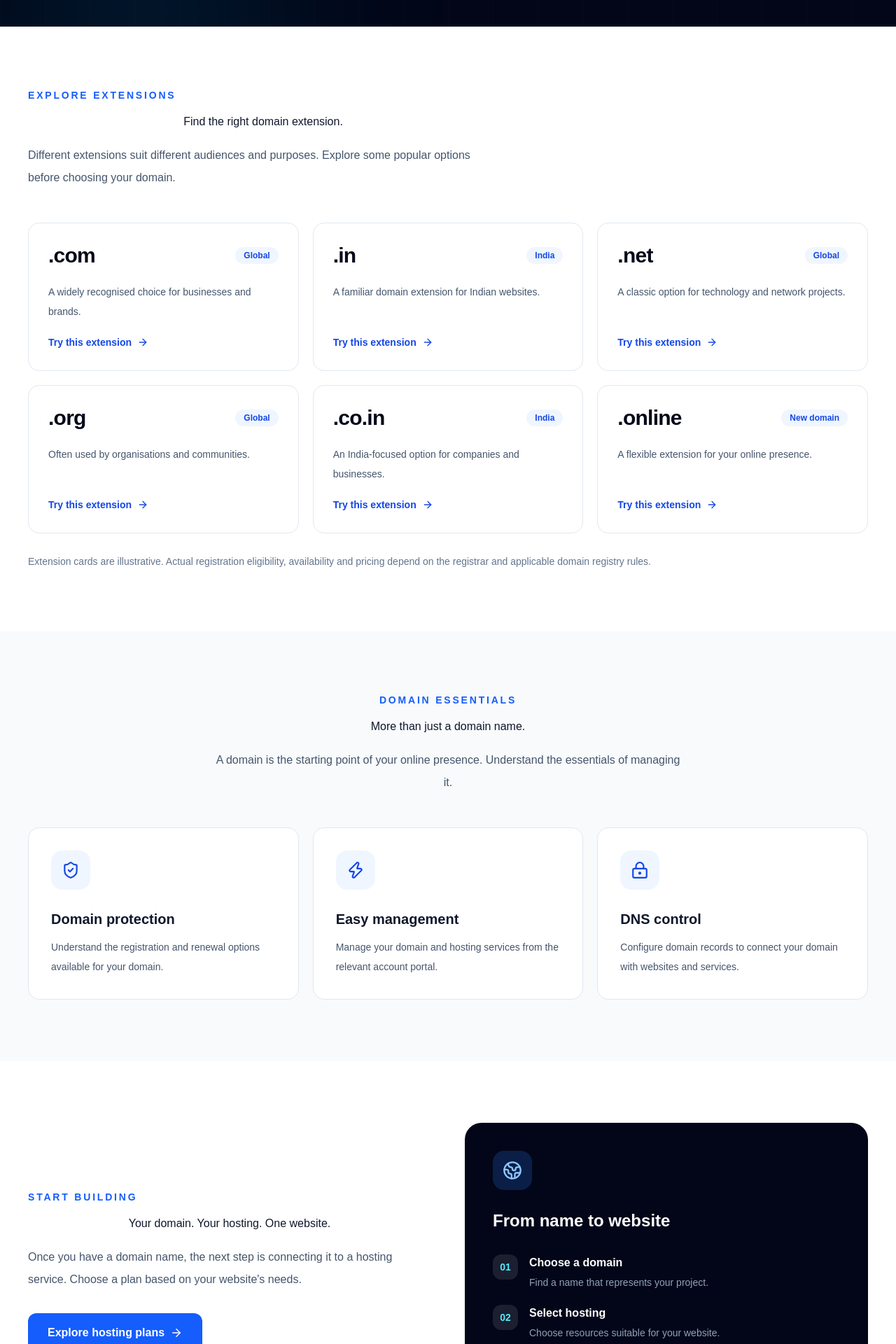
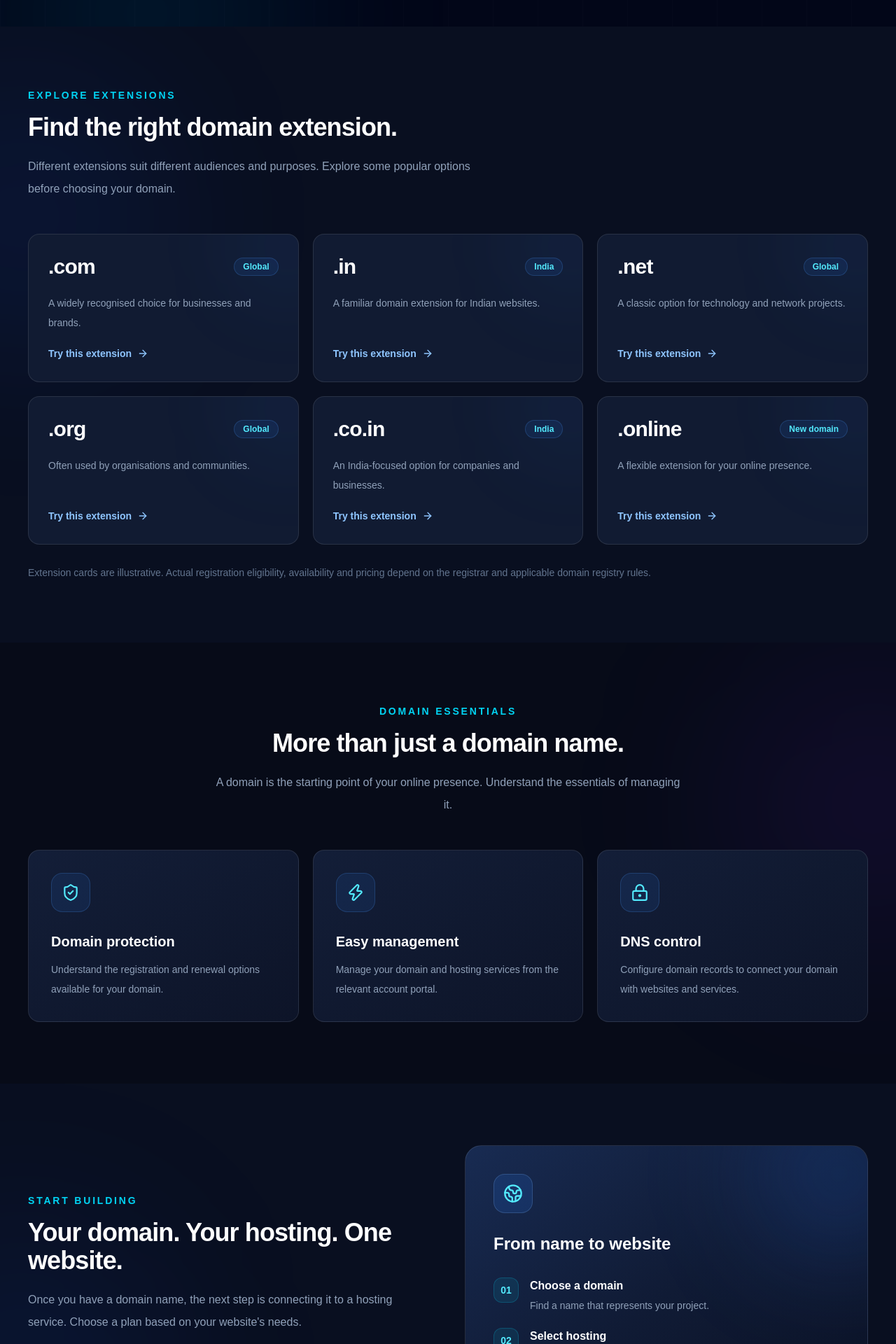
Before and after one commit to shreyareddy-dev/shrotihost-redesign, a Next.js app: page /domains in a window 1280 px wide. Shown: the part 720-2640 px from the top of the page at 70% size. Built offline with nearby package versions, Linux system fonts and the light colour scheme.

Commit message:
Polish domains page dark theme

```diff
--- a/src/app/domains/page.tsx
+++ b/src/app/domains/page.tsx
@@ -69,6 +69,34 @@ const benefits = [
   },
 ];
 
+const faqs = [
+  {
+    question: "What is a domain name?",
+    answer:
+      "A domain name is the address people use to access your website, such as example.com.",
+  },
+  {
+    question: "Can I register any domain name?",
+    answer:
+      "A domain must meet the relevant registry requirements and must be available for registration. Some extensions also have eligibility restrictions.",
+  },
+  {
+    question: "What happens after I register a domain?",
+    answer:
+      "You can configure DNS records to point your domain to a hosting server, website or other online service.",
+  },
+  {
+    question: "Can I transfer an existing domain?",
+    answer:
+      "Domain transfers depend on the extension, registrar rules, domain status and applicable transfer requirements. Contact the team to confirm the process.",
+  },
+  {
+    question: "Does this search show live availability?",
+    answer:
+      "No. This redesigned page validates the format of a domain name only. It does not query a registrar or confirm availability.",
+  },
+];
+
 function isValidDomain(value: string) {
   const domain = value.trim().toLowerCase();
 
@@ -101,9 +129,9 @@ export default function DomainsPage() {
   }
 
   return (
-    <main className="overflow-hidden bg-white text-slate-900">
+    <main className="overflow-hidden bg-[#070b18] text-white">
       {/* HERO AND DOMAIN SEARCH */}
-      <section className="relative isolate bg-slate-950 text-white">
+      <section className="relative isolate overflow-hidden bg-slate-950 text-white">
         <div className="absolute inset-0 -z-10 overflow-hidden">
           <div className="absolute -right-32 -top-40 h-[480px] w-[480px] rounded-full bg-blue-600/20 blur-[120px]" />
           <div className="absolute -bottom-48 left-0 h-[420px] w-[420px] rounded-full bg-cyan-500/10 blur-[120px]" />
@@ -162,7 +190,10 @@ export default function DomainsPage() {
             </form>
 
             {result === "invalid" && (
-              <p role="alert" className="mx-auto mt-4 max-w-2xl text-sm font-medium text-rose-300">
+              <p
+                role="alert"
+                className="mx-auto mt-4 max-w-2xl text-sm font-medium text-rose-300"
+              >
                 Please enter a valid domain name, such as example.com.
               </p>
             )}
@@ -209,15 +240,18 @@ export default function DomainsPage() {
       </section>
 
       {/* EXTENSIONS */}
-      <section className="container-shell section-spacing">
+      <section className="relative overflow-hidden bg-[#090f20]">
+        <div className="pointer-events-none absolute -left-40 top-20 h-96 w-96 rounded-full bg-blue-600/10 blur-[120px]" />
+
+        <div className="container-shell section-spacing relative">
           <div className="max-w-2xl">
-          <p className="text-sm font-bold uppercase tracking-[0.2em] text-blue-600">
+            <p className="text-sm font-bold uppercase tracking-[0.2em] text-cyan-400">
               Explore extensions
             </p>
-          <h2 className="section-heading mt-4">
+            <h2 className="mt-4 text-3xl font-extrabold tracking-tight text-white sm:text-4xl">
               Find the right domain extension.
             </h2>
-          <p className="mt-5 leading-8 text-slate-600">
+            <p className="mt-5 leading-8 text-slate-400">
               Different extensions suit different audiences and purposes.
               Explore some popular options before choosing your domain.
             </p>
@@ -233,28 +267,32 @@ export default function DomainsPage() {
                   setResult("");
                   window.scrollTo({ top: 0, behavior: "smooth" });
                 }}
-              className="group rounded-2xl border border-slate-200 bg-white p-7 text-left transition duration-300 hover:-translate-y-1 hover:border-blue-200 hover:shadow-xl hover:shadow-blue-900/5"
+                className="group relative overflow-hidden rounded-2xl border border-white/10 bg-[#111b32] p-7 text-left transition duration-300 hover:-translate-y-1 hover:border-blue-400/50 hover:bg-[#162342] hover:shadow-xl hover:shadow-blue-950/30"
               >
-              <div className="flex items-center justify-between">
-                <span className="text-3xl font-extrabold tracking-tight text-slate-950">
+                <div className="absolute -right-12 -top-12 h-32 w-32 rounded-full bg-blue-500/10 blur-3xl transition group-hover:bg-cyan-400/20" />
+
+                <div className="relative flex items-center justify-between gap-3">
+                  <span className="text-3xl font-extrabold tracking-tight text-white">
                     {extension.name}
                   </span>
-                <span className="rounded-full bg-blue-50 px-3 py-1 text-xs font-semibold text-blue-700">
+                  <span className="rounded-full border border-blue-400/20 bg-blue-500/10 px-3 py-1 text-xs font-semibold text-cyan-300">
                     {extension.category}
                   </span>
                 </div>
 
-              <p className="mt-5 min-h-14 text-sm leading-7 text-slate-600">
+                <p className="relative mt-5 min-h-14 text-sm leading-7 text-slate-400">
                   {extension.description}
                 </p>
 
-              <span className="mt-5 inline-flex items-center gap-2 text-sm font-bold text-blue-700">
+                <span className="relative mt-5 inline-flex items-center gap-2 text-sm font-bold text-blue-300 transition group-hover:text-cyan-300">
                   Try this extension
                   <ArrowRight
                     size={16}
                     className="transition group-hover:translate-x-1"
                   />
                 </span>
+
+                <span className="absolute bottom-0 left-0 h-1 w-0 bg-gradient-to-r from-blue-500 to-cyan-400 transition-all duration-300 group-hover:w-full" />
               </button>
             ))}
           </div>
@@ -264,19 +302,22 @@ export default function DomainsPage() {
             availability and pricing depend on the registrar and applicable
             domain registry rules.
           </p>
+        </div>
       </section>
 
       {/* BENEFITS */}
-      <section className="bg-slate-50">
-        <div className="container-shell section-spacing">
+      <section className="relative overflow-hidden bg-[#070b18]">
+        <div className="pointer-events-none absolute -right-40 top-10 h-96 w-96 rounded-full bg-violet-600/10 blur-[130px]" />
+
+        <div className="container-shell section-spacing relative">
           <div className="mx-auto max-w-2xl text-center">
-            <p className="text-sm font-bold uppercase tracking-[0.2em] text-blue-600">
+            <p className="text-sm font-bold uppercase tracking-[0.2em] text-cyan-400">
               Domain essentials
             </p>
-            <h2 className="section-heading mt-4">
+            <h2 className="mt-4 text-3xl font-extrabold tracking-tight text-white sm:text-4xl">
               More than just a domain name.
             </h2>
-            <p className="mt-5 leading-8 text-slate-600">
+            <p className="mt-5 leading-8 text-slate-400">
               A domain is the starting point of your online presence.
               Understand the essentials of managing it.
             </p>
@@ -289,17 +330,17 @@ export default function DomainsPage() {
               return (
                 <div
                   key={benefit.title}
-                  className="rounded-2xl border border-slate-200 bg-white p-8"
+                  className="group rounded-2xl border border-white/10 bg-gradient-to-br from-[#131e38] to-[#0d1428] p-8 transition duration-300 hover:-translate-y-1 hover:border-blue-400/40 hover:shadow-xl hover:shadow-blue-950/20"
                 >
-                  <div className="flex h-14 w-14 items-center justify-center rounded-2xl bg-blue-50 text-blue-700">
+                  <div className="flex h-14 w-14 items-center justify-center rounded-2xl border border-blue-400/20 bg-blue-500/10 text-cyan-300 transition group-hover:bg-blue-500/20">
                     <Icon size={26} />
                   </div>
 
-                  <h3 className="mt-7 text-xl font-bold">
+                  <h3 className="mt-7 text-xl font-bold text-white">
                     {benefit.title}
                   </h3>
 
-                  <p className="mt-3 text-sm leading-7 text-slate-600">
+                  <p className="mt-3 text-sm leading-7 text-slate-400">
                     {benefit.description}
                   </p>
                 </div>
@@ -310,16 +351,19 @@ export default function DomainsPage() {
       </section>
 
       {/* DOMAIN AND HOSTING */}
-      <section className="container-shell section-spacing">
+      <section className="relative overflow-hidden bg-[#090f20]">
+        <div className="pointer-events-none absolute -left-40 bottom-0 h-96 w-96 rounded-full bg-blue-600/10 blur-[130px]" />
+
+        <div className="container-shell section-spacing relative">
           <div className="grid gap-12 lg:grid-cols-2 lg:items-center">
             <div>
-            <p className="text-sm font-bold uppercase tracking-[0.2em] text-blue-600">
+              <p className="text-sm font-bold uppercase tracking-[0.2em] text-cyan-400">
                 Start building
               </p>
-            <h2 className="section-heading mt-4">
+              <h2 className="mt-4 text-3xl font-extrabold tracking-tight text-white sm:text-4xl">
                 Your domain. Your hosting. One website.
               </h2>
-            <p className="mt-5 leading-8 text-slate-600">
+              <p className="mt-5 leading-8 text-slate-400">
                 Once you have a domain name, the next step is connecting
                 it to a hosting service. Choose a plan based on your
                 website&apos;s needs.
@@ -327,18 +371,22 @@ export default function DomainsPage() {
 
               <Link
                 href="/hosting/shared"
-              className="mt-8 inline-flex items-center gap-2 rounded-xl bg-blue-600 px-7 py-4 font-semibold text-white transition hover:bg-blue-700"
+                className="mt-8 inline-flex items-center gap-2 rounded-xl bg-blue-600 px-7 py-4 font-semibold text-white transition hover:bg-blue-500"
               >
                 Explore hosting plans
                 <ArrowRight size={18} />
               </Link>
             </div>
 
-          <div className="rounded-3xl bg-slate-950 p-8 text-white sm:p-10">
-            <div className="flex h-14 w-14 items-center justify-center rounded-2xl bg-blue-500/20 text-blue-300">
+            <div className="relative overflow-hidden rounded-3xl border border-white/10 bg-gradient-to-br from-[#182b52] via-[#101b35] to-[#0b1123] p-8 text-white sm:p-10">
+              <div className="absolute -right-20 -top-20 h-60 w-60 rounded-full bg-blue-500/20 blur-[80px]" />
+
+              <div className="relative">
+                <div className="flex h-14 w-14 items-center justify-center rounded-2xl border border-blue-300/20 bg-blue-500/15 text-cyan-300">
                   <Globe2 size={28} />
                 </div>
-            <h3 className="mt-7 text-2xl font-bold">
+
+                <h3 className="mt-7 text-2xl font-bold text-white">
                   From name to website
                 </h3>
 
@@ -361,11 +409,14 @@ export default function DomainsPage() {
                     },
                   ].map((step) => (
                     <div key={step.number} className="flex gap-4">
-                  <span className="flex h-9 w-9 shrink-0 items-center justify-center rounded-xl bg-white/10 text-sm font-bold text-cyan-300">
+                      <span className="flex h-9 w-9 shrink-0 items-center justify-center rounded-xl border border-cyan-400/20 bg-cyan-400/10 text-sm font-bold text-cyan-300">
                         {step.number}
                       </span>
+
                       <div>
-                    <h4 className="font-bold">{step.title}</h4>
+                        <h4 className="font-bold text-white">
+                          {step.title}
+                        </h4>
                         <p className="mt-1 text-sm leading-6 text-slate-400">
                           {step.description}
                         </p>
@@ -375,59 +426,38 @@ export default function DomainsPage() {
                 </div>
               </div>
             </div>
+          </div>
+        </div>
       </section>
 
       {/* FAQ */}
-      <section className="bg-slate-50">
-        <div className="container-shell section-spacing">
+      <section className="relative overflow-hidden bg-[#070b18]">
+        <div className="pointer-events-none absolute -right-40 top-0 h-96 w-96 rounded-full bg-violet-600/10 blur-[130px]" />
+
+        <div className="container-shell section-spacing relative">
           <div className="mx-auto max-w-2xl text-center">
-            <p className="text-sm font-bold uppercase tracking-[0.2em] text-blue-600">
+            <p className="text-sm font-bold uppercase tracking-[0.2em] text-cyan-400">
               Frequently asked questions
             </p>
-            <h2 className="section-heading mt-4">
+            <h2 className="mt-4 text-3xl font-extrabold tracking-tight text-white sm:text-4xl">
               Domain questions, answered.
             </h2>
           </div>
 
           <div className="mx-auto mt-12 max-w-3xl space-y-4">
-            {[
-              {
-                question: "What is a domain name?",
-                answer:
-                  "A domain name is the address people use to access your website, such as example.com.",
-              },
-              {
-                question: "Can I register any domain name?",
-                answer:
-                  "A domain must meet the relevant registry requirements and must be available for registration. Some extensions also have eligibility restrictions.",
-              },
-              {
-                question: "What happens after I register a domain?",
-                answer:
-                  "You can configure DNS records to point your domain to a hosting server, website or other online service.",
-              },
-              {
-                question: "Can I transfer an existing domain?",
-                answer:
-                  "Domain transfers depend on the extension, registrar rules, domain status and applicable transfer requirements. Contact the team to confirm the process.",
-              },
-              {
-                question: "Does this search show live availability?",
-                answer:
-                  "No. This redesigned page validates the format of a domain name only. It does not query a registrar or confirm availability.",
-              },
-            ].map((faq) => (
+            {faqs.map((faq) => (
               <details
                 key={faq.question}
-                className="group rounded-2xl border border-slate-200 bg-white p-6"
+                className="group rounded-2xl border border-white/10 bg-[#111b32] p-6 transition hover:border-blue-400/30"
               >
-                <summary className="flex cursor-pointer list-none items-center justify-between gap-4 font-bold text-slate-900">
+                <summary className="flex cursor-pointer list-none items-center justify-between gap-4 font-bold text-white">
                   {faq.question}
-                  <span className="text-xl text-blue-600 transition group-open:rotate-45">
+                  <span className="text-xl text-cyan-400 transition group-open:rotate-45">
                     +
                   </span>
                 </summary>
-                <p className="mt-4 pr-8 text-sm leading-7 text-slate-600">
+
+                <p className="mt-4 pr-8 text-sm leading-7 text-slate-400">
                   {faq.answer}
                 </p>
               </details>
@@ -437,8 +467,9 @@ export default function DomainsPage() {
       </section>
 
       {/* FINAL CTA */}
-      <section className="container-shell section-spacing">
-        <div className="relative overflow-hidden rounded-3xl bg-gradient-to-br from-blue-700 via-blue-800 to-slate-950 px-7 py-14 text-center text-white sm:px-14 sm:py-20">
+      <section className="bg-[#090f20] px-4 py-10 sm:py-16">
+        <div className="container-shell">
+          <div className="relative overflow-hidden rounded-3xl border border-blue-300/20 bg-gradient-to-br from-blue-700 via-blue-800 to-slate-950 px-7 py-14 text-center text-white shadow-2xl shadow-blue-950/30 sm:px-14 sm:py-20">
             <div className="absolute -right-20 -top-32 h-80 w-80 rounded-full bg-cyan-400/20 blur-3xl" />
             <div className="absolute -bottom-32 -left-20 h-80 w-80 rounded-full bg-blue-400/20 blur-3xl" />
 
@@ -475,6 +506,7 @@ export default function DomainsPage() {
               </div>
             </div>
           </div>
+        </div>
       </section>
     </main>
   );
```
Lines whose indentation alone changed are shown as unchanged.
